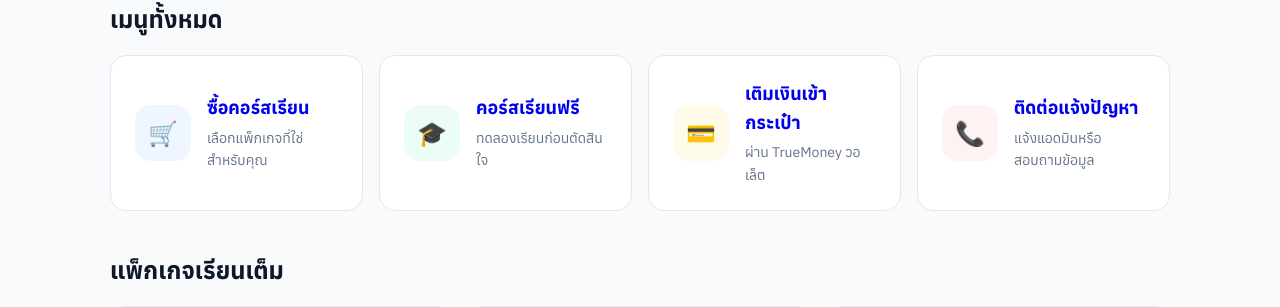
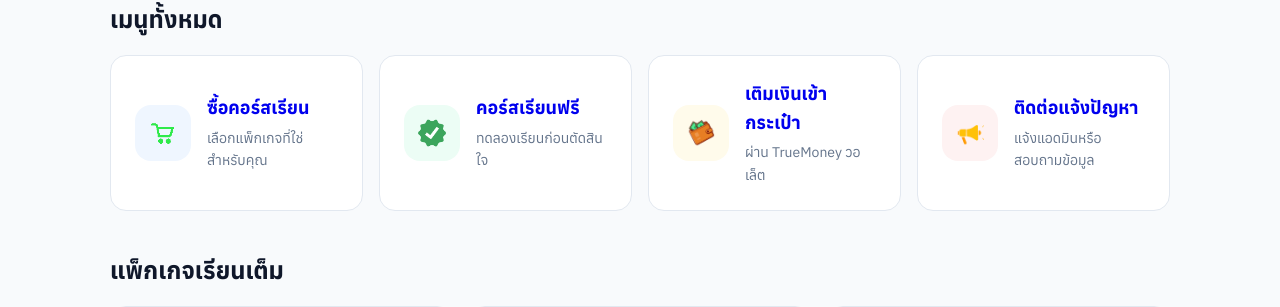
Before and after one commit to lynzy2044-eng/easy-shop, a Flask app: page / in a window 1280 px wide. Shown: the part 371-678 px from the top of the page. Run offline with Flask 3, Linux system fonts and the light colour scheme; data that the repository does not hold is empty.

Commit message:
Update index.html

```diff
--- a/templates/index.html
+++ b/templates/index.html
@@ -1,5 +1,10 @@
 {% extends "base.html" %}
 {% block content %}
+<style>
+  .menu-icon {
+    width: 28px; height: 28px; object-fit: contain; display: block;
+  }
+</style>
 
 <!-- Hero Section (ดึงข้อมูลจาก Database) -->
 <section class="hero" style="{% if hero_img %}background-image: url('{{ hero_img }}'); background-size: cover; background-position: center; color: white; text-shadow: 0 2px 4px rgba(0,0,0,0.5);{% endif %}">
@@ -15,7 +20,9 @@
 
     <!-- ซื้อคอร์ส -->
     <a href="#packages" class="dash-card">
-      <div class="dash-icon" style="background: #eff6ff; color: #2563eb;">🛒</div>
+      <div class="dash-icon" style="background: #eff6ff;">
+        <img class="menu-icon" src="{{ url_for('static', filename='icons/cart.gif') }}" alt="">
+      </div>
       <div>
         <h3 style="margin: 0 0 4px;">ซื้อคอร์สเรียน</h3>
         <p class="muted" style="margin: 0; font-size: 14px;">เลือกแพ็กเกจที่ใช่สำหรับคุณ</p>
@@ -24,7 +31,9 @@
 
     <!-- เรียนฟรี -->
     <a href="{{ url_for('free_lessons') }}" class="dash-card">
-      <div class="dash-icon" style="background: #ecfdf5; color: #059669;">🎓</div>
+      <div class="dash-icon" style="background: #ecfdf5;">
+        <img class="menu-icon" src="{{ url_for('static', filename='icons/verified.gif') }}" alt="">
+      </div>
       <div>
         <h3 style="margin: 0 0 4px;">คอร์สเรียนฟรี</h3>
         <p class="muted" style="margin: 0; font-size: 14px;">ทดลองเรียนก่อนตัดสินใจ</p>
@@ -33,16 +42,20 @@
 
     <!-- เติมเงิน -->
     <a href="{{ url_for('topup') }}" class="dash-card">
-      <div class="dash-icon" style="background: #fffbeb; color: #d97706;">💳</div>
+      <div class="dash-icon" style="background: #fffbeb;">
+        <img class="menu-icon" src="{{ url_for('static', filename='icons/wallet.png') }}" alt="">
+      </div>
       <div>
         <h3 style="margin: 0 0 4px;">เติมเงินเข้ากระเป๋า</h3>
         <p class="muted" style="margin: 0; font-size: 14px;">ผ่าน TrueMoney วอเล็ต</p>
       </div>
     </a>
 
-    <!-- แจ้งปัญหา -->
+    <!-- ติดต่อแจ้งปัญหา -->
     <a href="{{ url_for('contact') }}" class="dash-card">
-      <div class="dash-icon" style="background: #fef2f2; color: #dc2626;">📞</div>
+      <div class="dash-icon" style="background: #fef2f2;">
+        <img class="menu-icon" src="{{ url_for('static', filename='icons/announce.gif') }}" alt="">
+      </div>
       <div>
         <h3 style="margin: 0 0 4px;">ติดต่อแจ้งปัญหา</h3>
         <p class="muted" style="margin: 0; font-size: 14px;">แจ้งแอดมินหรือสอบถามข้อมูล</p>
```
